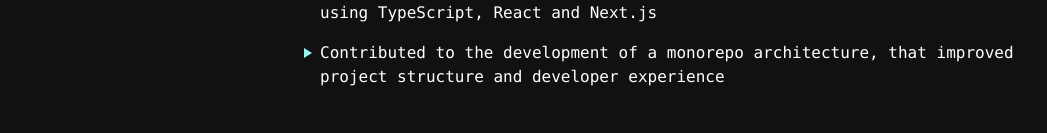
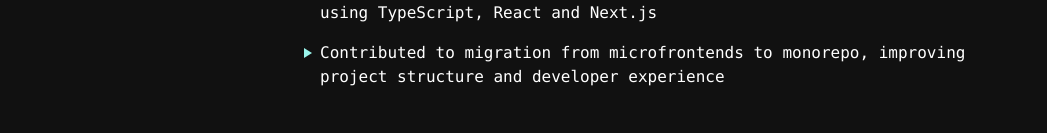
Before and after one commit to kalashovluka/kalashov_dev, a React app: page / in a window 1280 px wide. Shown: the part 1235-1368 px from the top of the page, without its empty margins (116-1163 px from the left). Built offline with nearby package versions, Linux system fonts and the light colour scheme; the HTML template or start-up script is replaced by a standard one.

Commit message:
Update wording

```diff
--- a/src/landing/sections/experiences/experiences.constants.ts
+++ b/src/landing/sections/experiences/experiences.constants.ts
@@ -19,7 +19,7 @@ export const EXPERIENCES = [
         bullets: [
           'Worked on enhancing and modernizing web resources for Norwex - a global direct sales company',
           'Redesigned legacy Backbone.js platform into modern, scalable solution using TypeScript, React and Next.js',
-          'Contributed to the development of a monorepo architecture, that improved project structure and developer experience',
+          'Contributed to migration from microfrontends to monorepo, improving project structure and developer experience',
         ],
       },
       {
```
